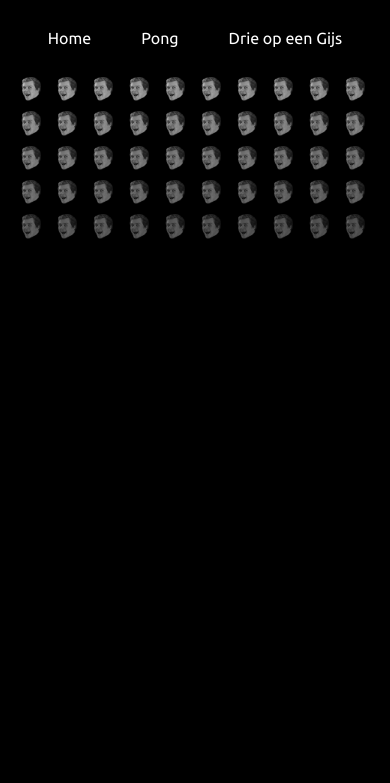
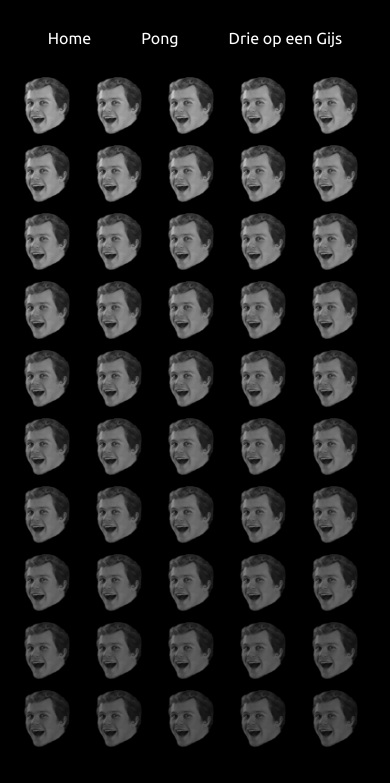
Before and after one commit to jigstar/vijftigtintengijs, a plain HTML site: page index.html in a window 390 px wide. Shown: the part 61-844 px from the top of the page. Drawn offline with nearby package versions, Linux system fonts and the light colour scheme; a web font is replaced by a local one.

Commit message:
Update styles.css

```diff
--- a/css/styles.css
+++ b/css/styles.css
@@ -46,3 +46,12 @@
 .image-grid img.black-and-white {
     filter: grayscale(100%);
   }
+
+@media (max-width: 650px) {
+  .image-grid {
+    display: grid;
+    grid-template-columns: repeat(5, 1fr);
+    gap: 10px;
+    padding: 20px;
+  }
+}
```
Lines whose indentation alone changed are shown as unchanged.
